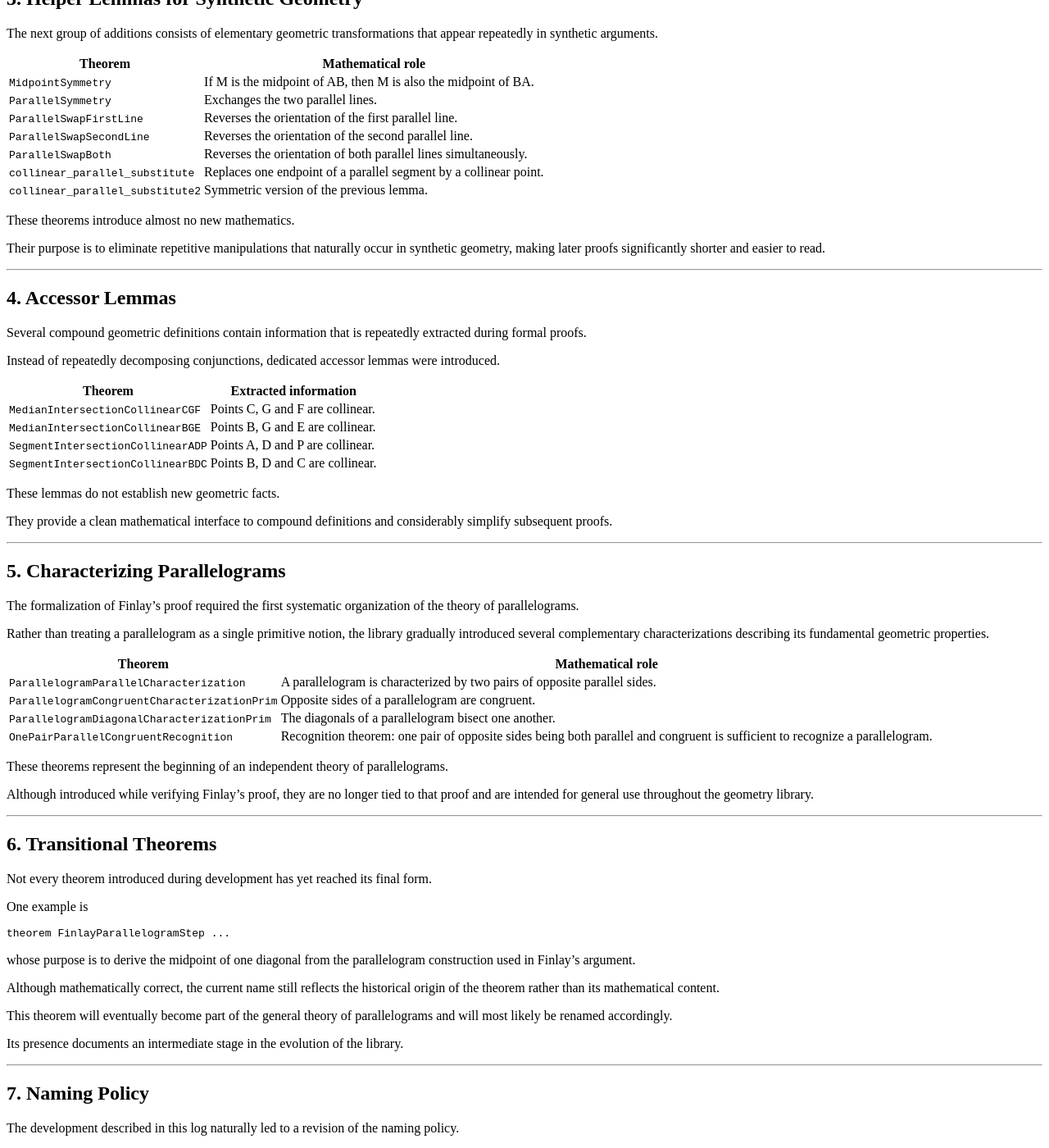
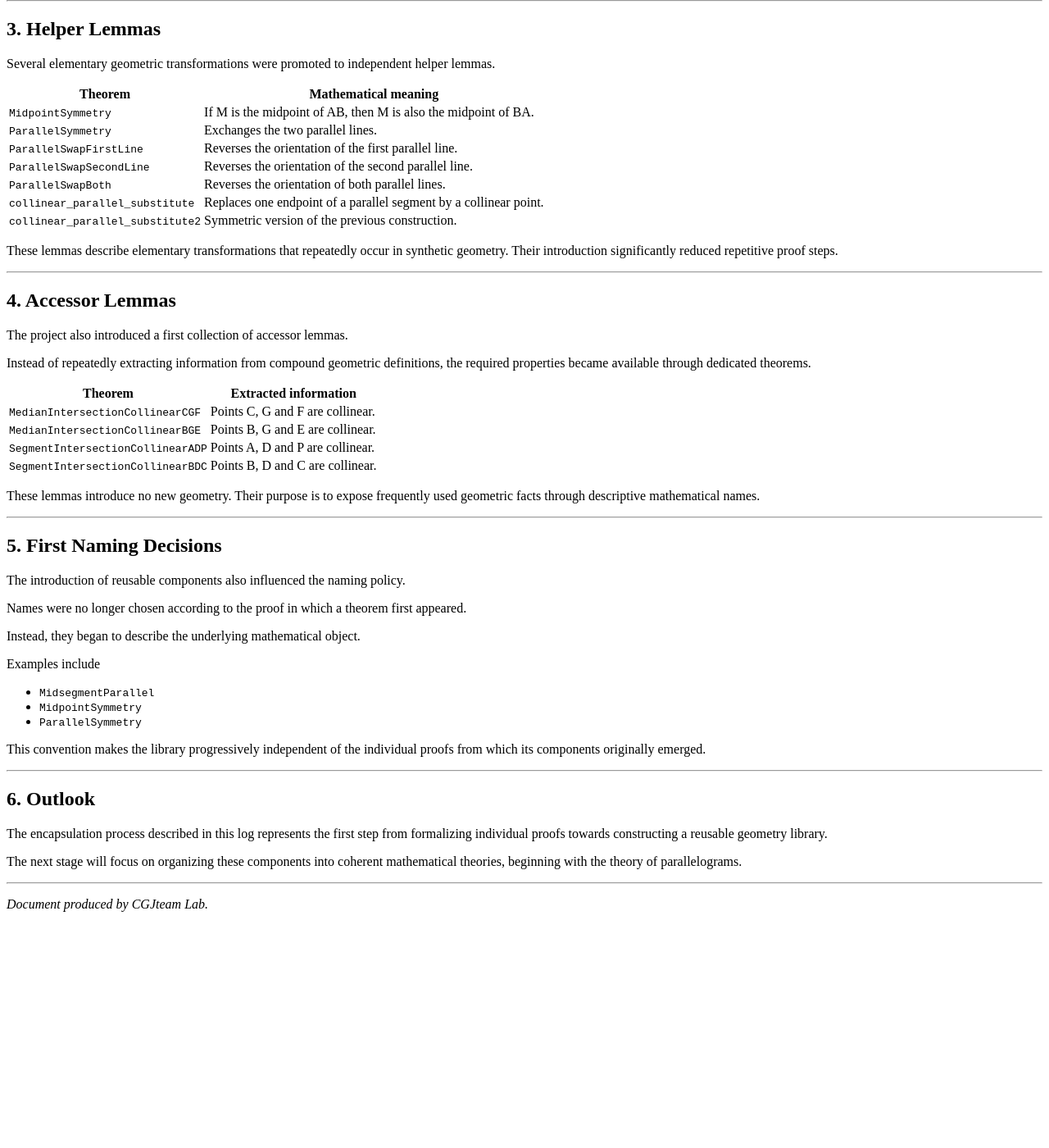
Before and after one commit to cgjteam/cgjteam.github.io, a Jekyll site: the page built from log-003.md, in a window 1280 px wide and 1400 px high, scrolled down 740 px. Shown: the whole window at 82% size. Built offline with Jekyll 4.4.1, drawn with Linux system fonts in a browser that asks for light colours; comment, search, counter and statistics services are not loaded; our own code applies the rules of GitHub Pages for plain Markdown files; after the commit the page ends 1868 px from its top, so only the background shows below that; some of the changed text lies outside the part shown.

Commit message:
Update log-003.md

````diff
--- a/log-003.md
+++ b/log-003.md
@@ -1,10 +1,11 @@
 ---
 layout: default
+title: "Log-003 — Encapsulating Synthetic Arguments"
 ---
 
-# Log-003 — Encapsulating Synthetic Arguments
+# Encapsulating Synthetic Arguments
 
-**The first reusable components extracted during the formal verification of Finlay's proof.**
+**How recurring geometric arguments became reusable components of the geometry library.**
 
 **Date:** 2026-07-13
 **Project:** CGJteam Lab
@@ -14,21 +15,19 @@
 
 ## 1. Overview
 
-The formal verification of Finlay's proof produced considerably more than a verified theorem.
+The formal verification of Finlay's proof produced considerably more than a single verified theorem.
 
-Several geometric arguments occurring repeatedly during the development were extracted from the proof and promoted to independent components of the geometry library.
+During the implementation, several geometric arguments appeared repeatedly in different parts of the proof. Rather than reconstructing these arguments each time, they were gradually extracted as independent theorems of the developing geometry library.
 
-This log documents the first stage of that process.
-
-Rather than describing the proof itself, it records the mathematical objects that emerged from it.
+This log records the first stage of that process.
 
 ---
 
-## 2. Reusable Synthetic Arguments
+## 2. The First Encapsulated Argument
 
-The first complete geometric argument extracted from the proof was the Midsegment Theorem.
+The first complete synthetic argument extracted from the proof was the Midsegment Theorem.
 
-Instead of reconstructing its synthetic proof whenever it was needed, the entire argument was encapsulated as the theorem `MidsegmentParallel`.
+Instead of reproducing its construction whenever it was needed, the entire proof was encapsulated as a reusable theorem.
 
 ```lean
 have hFGparallelBP :=
@@ -37,39 +36,39 @@
     hFB hGP
 ```
 
-The theorem represents not only the statement that the segment joining two midpoints is parallel to the third side of a triangle.
+### Mathematical meaning
 
-It also encapsulates the complete synthetic argument proving this fact.
+`MidsegmentParallel` states that the segment joining the midpoints of two sides of a triangle is parallel to the third side.
 
-This was the first theorem in the project designed primarily for reuse rather than for a single application inside Finlay's proof.
+### Library role
+
+The theorem encapsulates the complete synthetic proof of the Midsegment Theorem, allowing later developments to reuse the argument without reconstructing it.
 
 ---
 
-## 3. Helper Lemmas for Synthetic Geometry
+## 3. Helper Lemmas
 
-The next group of additions consists of elementary geometric transformations that appear repeatedly in synthetic arguments.
+Several elementary geometric transformations were promoted to independent helper lemmas.
 
-| Theorem | Mathematical role |
-|---------|-------------------|
+| Theorem | Mathematical meaning |
+|---------|----------------------|
 | `MidpointSymmetry` | If M is the midpoint of AB, then M is also the midpoint of BA. |
 | `ParallelSymmetry` | Exchanges the two parallel lines. |
 | `ParallelSwapFirstLine` | Reverses the orientation of the first parallel line. |
 | `ParallelSwapSecondLine` | Reverses the orientation of the second parallel line. |
-| `ParallelSwapBoth` | Reverses the orientation of both parallel lines simultaneously. |
+| `ParallelSwapBoth` | Reverses the orientation of both parallel lines. |
 | `collinear_parallel_substitute` | Replaces one endpoint of a parallel segment by a collinear point. |
-| `collinear_parallel_substitute2` | Symmetric version of the previous lemma. |
+| `collinear_parallel_substitute2` | Symmetric version of the previous construction. |
 
-These theorems introduce almost no new mathematics.
-
-Their purpose is to eliminate repetitive manipulations that naturally occur in synthetic geometry, making later proofs significantly shorter and easier to read.
+These lemmas describe elementary transformations that repeatedly occur in synthetic geometry. Their introduction significantly reduced repetitive proof steps.
 
 ---
 
 ## 4. Accessor Lemmas
 
-Several compound geometric definitions contain information that is repeatedly extracted during formal proofs.
+The project also introduced a first collection of accessor lemmas.
 
-Instead of repeatedly decomposing conjunctions, dedicated accessor lemmas were introduced.
+Instead of repeatedly extracting information from compound geometric definitions, the required properties became available through dedicated theorems.
 
 | Theorem | Extracted information |
 |---------|-----------------------|
@@ -78,78 +77,34 @@
 | `SegmentIntersectionCollinearADP` | Points A, D and P are collinear. |
 | `SegmentIntersectionCollinearBDC` | Points B, D and C are collinear. |
 
-These lemmas do not establish new geometric facts.
-
-They provide a clean mathematical interface to compound definitions and considerably simplify subsequent proofs.
+These lemmas introduce no new geometry. Their purpose is to expose frequently used geometric facts through descriptive mathematical names.
 
 ---
 
-## 5. Characterizing Parallelograms
+## 5. First Naming Decisions
 
-The formalization of Finlay's proof required the first systematic organization of the theory of parallelograms.
+The introduction of reusable components also influenced the naming policy.
 
-Rather than treating a parallelogram as a single primitive notion, the library gradually introduced several complementary characterizations describing its fundamental geometric properties.
+Names were no longer chosen according to the proof in which a theorem first appeared.
 
-| Theorem | Mathematical role |
-|---------|-------------------|
-| `ParallelogramParallelCharacterization` | A parallelogram is characterized by two pairs of opposite parallel sides. |
-| `ParallelogramCongruentCharacterizationPrim` | Opposite sides of a parallelogram are congruent. |
-| `ParallelogramDiagonalCharacterizationPrim` | The diagonals of a parallelogram bisect one another. |
-| `OnePairParallelCongruentRecognition` | Recognition theorem: one pair of opposite sides being both parallel and congruent is sufficient to recognize a parallelogram. |
+Instead, they began to describe the underlying mathematical object.
 
-These theorems represent the beginning of an independent theory of parallelograms.
+Examples include
 
-Although introduced while verifying Finlay's proof, they are no longer tied to that proof and are intended for general use throughout the geometry library.
+- `MidsegmentParallel`
+- `MidpointSymmetry`
+- `ParallelSymmetry`
+
+This convention makes the library progressively independent of the individual proofs from which its components originally emerged.
 
 ---
 
-## 6. Transitional Theorems
+## 6. Outlook
 
-Not every theorem introduced during development has yet reached its final form.
+The encapsulation process described in this log represents the first step from formalizing individual proofs towards constructing a reusable geometry library.
 
-One example is
-
-```lean
-theorem FinlayParallelogramStep ...
-```
-
-whose purpose is to derive the midpoint of one diagonal from the parallelogram construction used in Finlay's argument.
-
-Although mathematically correct, the current name still reflects the historical origin of the theorem rather than its mathematical content.
-
-This theorem will eventually become part of the general theory of parallelograms and will most likely be renamed accordingly.
-
-Its presence documents an intermediate stage in the evolution of the library.
+The next stage will focus on organizing these components into coherent mathematical theories, beginning with the theory of parallelograms.
 
 ---
 
-## 7. Naming Policy
-
-The development described in this log naturally led to a revision of the naming policy.
-
-Whenever possible, theorem names are now chosen according to the mathematical theory to which they belong rather than the proof in which they were first discovered.
-
-This principle can already be observed throughout the library.
-
-For example,
-
-- `MidsegmentParallel` belongs to the theory of triangle midsegments,
-- `MidpointSymmetry` belongs to the theory of midpoints,
-- `ParallelSymmetry` belongs to the theory of parallelism,
-- characterization theorems belong to the theory of parallelograms.
-
-The long-term objective is for the library structure to mirror the organization of synthetic geometry itself.
-
----
-
-## 8. Outlook
-
-The first version of the geometry library now contains considerably more than the formal verification of Finlay's proof.
-
-It already includes reusable synthetic arguments, helper lemmas, accessor lemmas and the first characterization theorems for parallelograms.
-
-Future development will continue extending these mathematical components into independent theories while reducing the amount of proof-specific code.
-
----
-
-*Document produced by CGJteam Lab. First reusable components extracted from the formal verification of Finlay's proof.*
+*Document produced by CGJteam Lab.*
````
